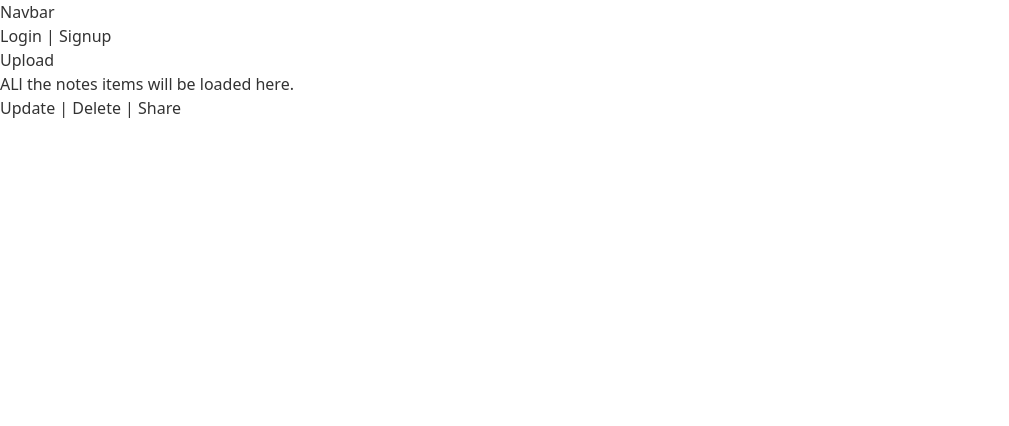
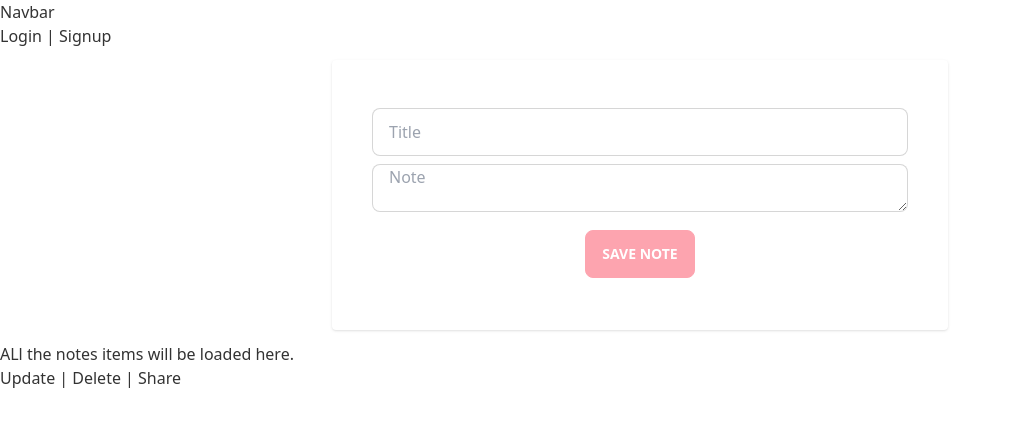
Before and after one commit to 0nahid/notes-full, a React (Create React App) app in the folder client/: page / in a window 1280 px wide. Shown: the top 426 px of the page, without its empty margins (0-1009 px from the left). Built offline with nearby package versions, Linux system fonts and the light colour scheme.

Commit message:
upload page

```diff
--- a/client/package.json
+++ b/client/package.json
@@ -11,9 +11,11 @@
     "@types/node": "^16.7.13",
     "@types/react": "^18.0.0",
     "@types/react-dom": "^18.0.0",
+    "axios": "^0.27.2",
     "daisyui": "^2.24.0",
     "react": "^18.2.0",
     "react-dom": "^18.2.0",
+    "react-hook-form": "^7.34.2",
     "react-router-dom": "^6.3.0",
     "react-scripts": "5.0.1",
     "react-spinners": "^0.13.4",
--- a/client/src/Home/Upload/Upload.tsx
+++ b/client/src/Home/Upload/Upload.tsx
@@ -1,7 +1,54 @@
-import React from 'react'
+import axios from 'axios';
+import { SubmitHandler, useForm } from 'react-hook-form';
+type FormValues = {
+    title: string;
+    note: string;
+    email: string;
+    errors?: string;
+};
+export default function Upload() {
+    const { register, handleSubmit, reset, formState: { errors } } = useForm<FormValues>();
+    const onSubmit: SubmitHandler<FormValues> = async data => {
+        const newData = {
+            title: data.title || '',
+            note: data.note,
+            email: 'nahidhassanbulbul@gmail.com'
+        }
+        console.log(newData);
+        reset();
+        const res = await axios.post('http://localhost:5000/api/notes', newData);
+        console.log(res);
 
-export default function Upload() {
-  return (
-    <div>Upload</div>
-  )
+    }
+    return (
+        <div className="max-w-full md:w-1/2 mx-auto p-3">
+            <form onSubmit={handleSubmit(onSubmit)}
+                className="shadow rounded bg-base-100 p-5 md:p-10">
+                <div className="my-2">
+                    <input
+                        type="text"
+                        placeholder="Title"
+                        className="input input-bordered w-full"
+                        {...register("title")}
+                    />
+                </div>
+                <div className="my-2">
+                    <textarea className="resize-y input input-bordered  w-full"
+                        placeholder='Note'
+                        {...register("note", { required: true })}
+                    ></textarea>
+                    <span>
+                        {errors.note && <p className="text-red-500">Note is required</p>}
+                    </span>
+                </div>
+                <div className="my-3 text-center">
+                    <button
+                        className="btn btn-primary text-white"
+                    >
+                        Save Note
+                    </button>
+                </div>
+            </form>
+        </div>
+    )
 }
```
Also changed, not shown: 1 other file (tests, documents, lock files or other folders).
